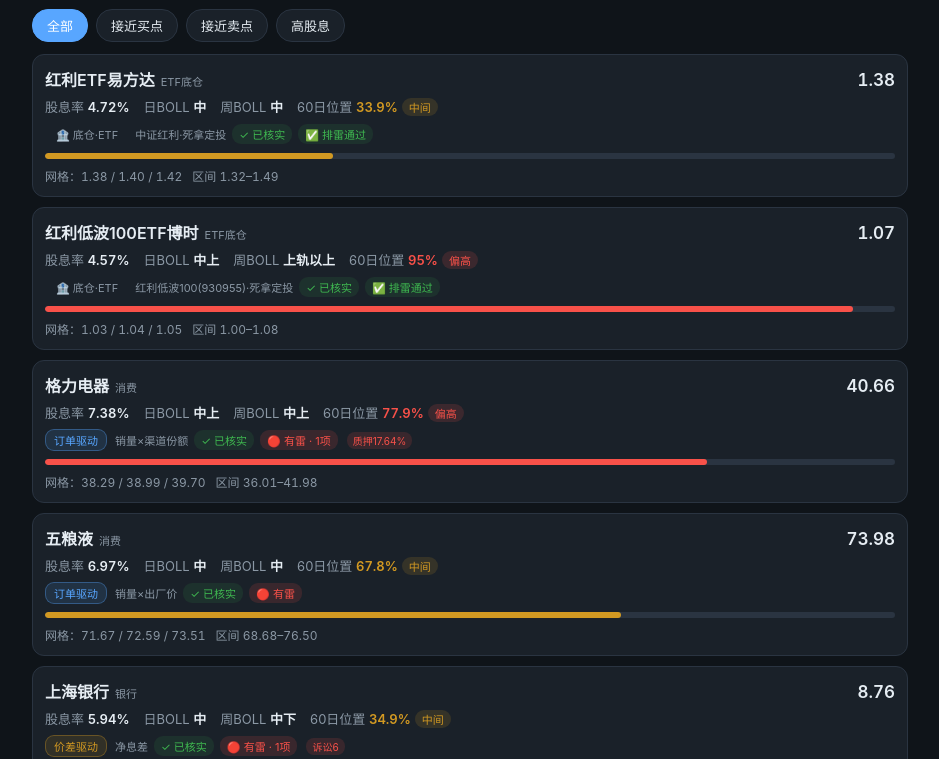
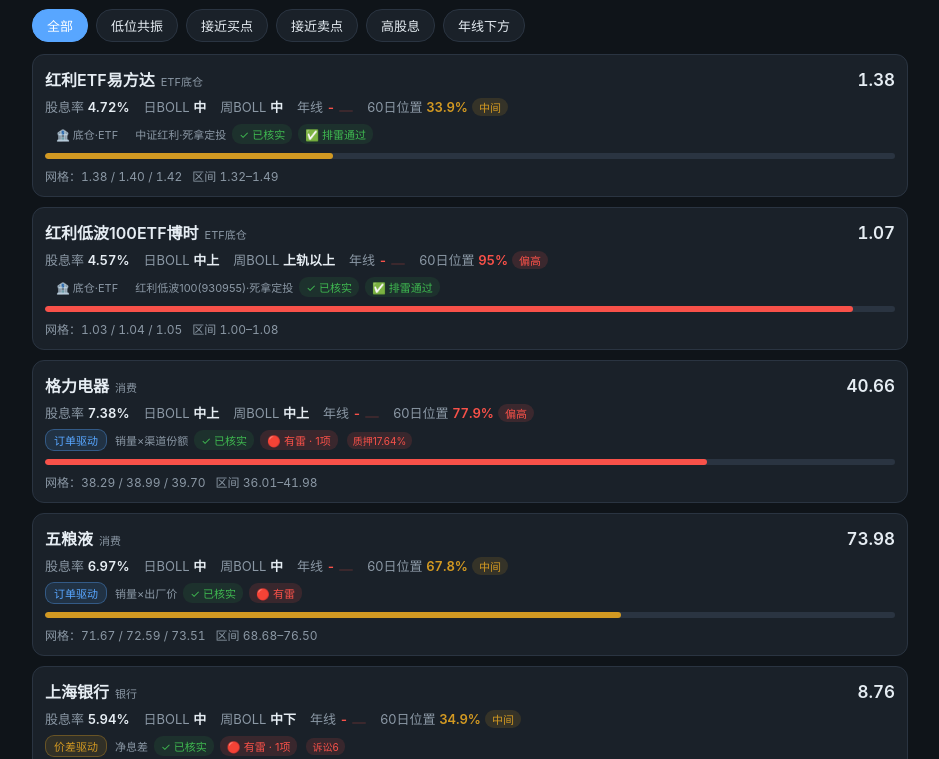
Before and after one commit to Youyu2580/stock-dashboard, a plain HTML site: page index.html in a window 1280 px wide. Shown: the part 41-800 px from the top of the page, without its empty margins (170-1109 px from the left). Drawn offline with Linux system fonts and the light colour scheme.

Commit message:
feat(pool): 加低位共振三条件 + 250日线位置，删除上海银行 (index.html)

```diff
--- a/index.html
+++ b/index.html
@@ -65,19 +65,23 @@ h1{font-size:18px;font-weight:600}
 </header>
 <div class="filters">
   <button data-f="all" class="active">全部</button>
+  <button data-f="res">低位共振</button>
   <button data-f="cheap">接近买点</button>
   <button data-f="expensive">接近卖点</button>
   <button data-f="highdy">高股息</button>
+  <button data-f="below250">年线下方</button>
 </div>
 <div id="list"></div>
 <div class="note">
   位置 = 当前价在近 60 个交易日高低区间中的百分位；越低越接近区间底部。<br>
+  <b>低位共振（三条件同时成立才亮标）：</b>①60 日位置 &lt; 40% ②周 BOLL 处于「中下 / 下轨以下」③股息率 ≥ 4.5%。<br>
+  <b>年线 = 250 日均线：</b>「年线上方 / 下方」为现价与年线的关系，右侧是偏离幅度（+3.2% = 高出年线 3.2%）。年线之下的票只按股息率格子慢接，不按趋势加仓。<br>
   斐波那契三档 = 近期低点 + 区间 × 0.382 / 0.5 / 0.618，可作网格挂单位。<br>
   <b>驱动 = 利润来源：</b>「订单驱动」利润由订单量/销量/份额决定；「价差驱动」利润由产品价差、净息差、运价决定（右侧小字为具体驱动因子）。<br>
   <b>价差 ≠ 必剔</b>——价差只标识利润来源，不等于要卖。真正要警惕的是<b>商品价差</b>（煤价/油价/运价/铝价），因为它的高股息建立在周期高位利润上。<br>
   <b>已核实</b> = 代码、名称、现价、股息率经三源交叉核对（东财分红表 + 腾讯行情 + 独立复算）；<b>未核实</b> = 尚未核对，不可据此决策。<br>
   <b>排雷 = 七类实查（点徽章展开全部依据）：</b>①商誉占净资产比 ②未来12月解禁 ③近12月减持公告 ④近12月问询/监管/处罚 ⑤<b>股权质押比例（中登全公司股东合计，每周五更新）</b> ⑥<b>对外担保（近12月公告，区分「对并表子公司」与「对参股/非并表主体」）</b> ⑦<b>诉讼仲裁 + 股份冻结</b>。<br>
-  <b>🔴有雷</b>＝已发生实质损害；<b>🟡关注</b>＝需知悉但不构成否决；<b>✅通过</b>＝七类均未发现。<br>
+  <b>🔴有雷</b>＝已发生实质损害；<b>🟡关注</b>＝需知悉但不构成否决；<b>✅通过</b>＝七类均未发现；<b>⚠️未核</b>＝该票还没有排雷记录（不等于通过）。<br>
   数据来自公开行情接口，仅供跟踪参考，不构成投资建议。
 </div>
 <div class="warn">
@@ -112,7 +116,7 @@ const lvCls = lv => lv === 'red' ? 'rk-red' : lv === 'warn' ? 'rk-warn' : 'rk-ok
 
 function riskTag(r) {
   const k = RISK[r.code];
-  if (!k) return `<span class="rk rk-ok">✅ 排雷通过</span>`;
+  if (!k) return `<span class="rk rk-warn" title="该标的还没有排雷记录，不等于通过">⚠️ 未核</span>`;
   const lv = k.level || 'ok';
   const label = lv === 'red' ? '🔴 有雷' : lv === 'warn' ? '🟡 关注' : '✅ 排雷通过';
   const cnt = (k.tags || []).length;
@@ -170,6 +174,8 @@ function render() {
   const list = document.getElementById('list');
   if (!DATA) { list.innerHTML = '<div class="empty">加载中…</div>'; return; }
   let rows = DATA.stocks.slice();
+  if (FILTER === 'res') rows = rows.filter(r => r.res === true);
+  if (FILTER === 'below250') rows = rows.filter(r => r.above250 === false);
   if (FILTER === 'cheap') rows = rows.filter(r => r.pos60 != null && r.pos60 < 40);
   if (FILTER === 'expensive') rows = rows.filter(r => r.pos60 != null && r.pos60 > 80);
   if (FILTER === 'highdy') rows = rows.filter(r => r.dy != null && r.dy >= 5);
@@ -190,9 +196,11 @@ function render() {
         <span>股息率 <b>${r.dy == null ? '-' : r.dy + '%'}</b></span>
         <span>日BOLL <b>${r.bollD}</b></span>
         <span>周BOLL <b>${r.bollW}</b></span>
+        <span>年线 <b style="color:${r.above250 === false ? 'var(--green)' : 'var(--red)'}">${r.above250 == null ? '-' : r.above250 ? '上方' : '下方'}</b><span class="tag ${r.above250 === false ? 't-green' : 't-red'}">${r.dist250 == null ? '' : (r.dist250 > 0 ? '+' : '') + r.dist250 + '%'}</span></span>
         <span>60日位置 <b style="color:${color(p)}">${p == null ? '-' : p + '%'}</b><span class="tag ${tagCls(p)}">${p == null ? '' : p < 30 ? '偏低' : p > 70 ? '偏高' : '中间'}</span></span>
       </div>
       <div class="row3">
+        ${r.res ? '<span class="tag t-blue">低位共振</span>' : ''}
         ${driverTag(r)}
         ${verifyTag(r)}
         ${riskTag(r)}
```
